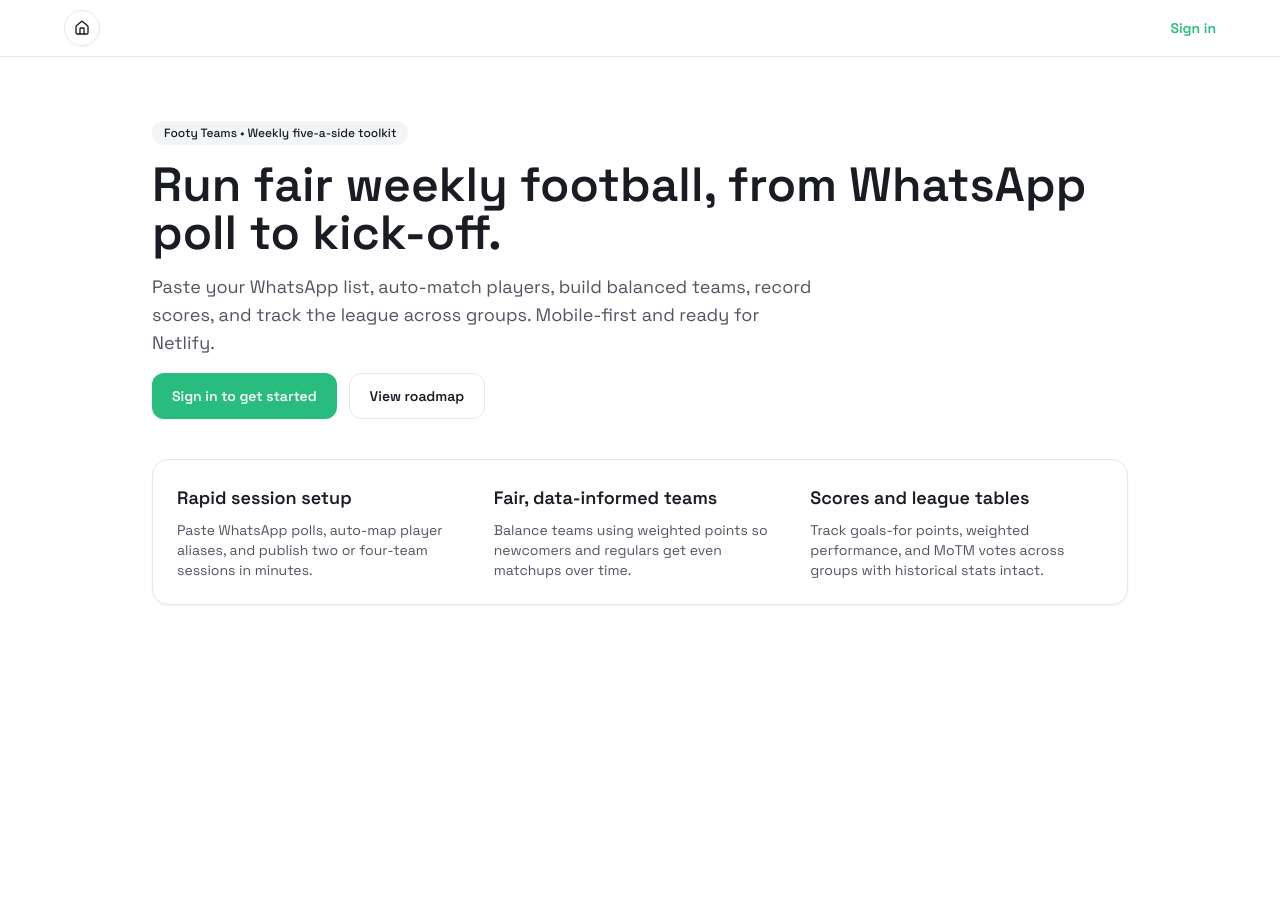
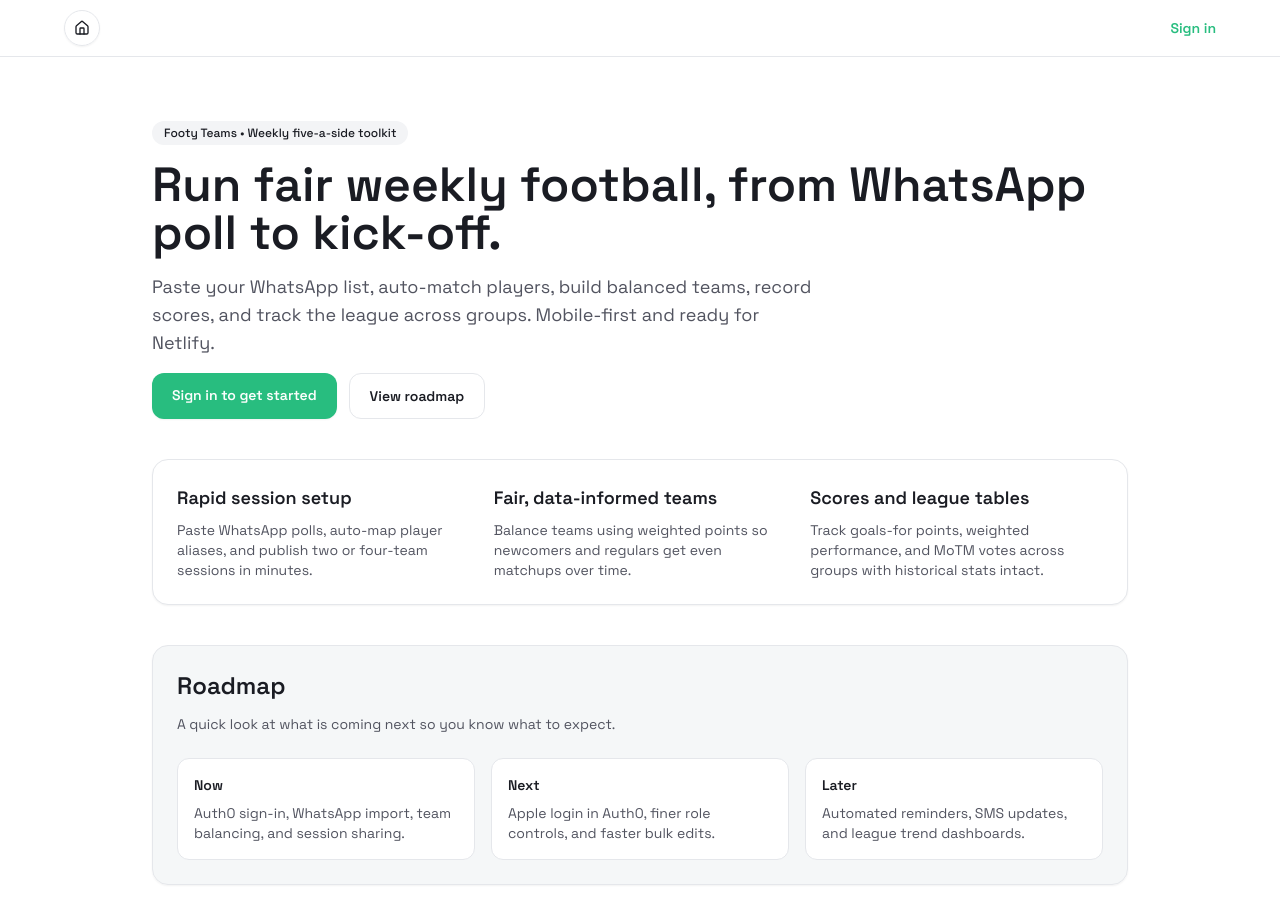
Before and after one commit to magnacharlie1/Footy_Teams, a Next.js app in the folder footy-teams/: page / in a window 1280 px wide. Shown: the top 924 px of the page. Before the commit the page ends 857 px from the top, so only its background shows below. Built offline with nearby package versions, Linux system fonts and the light colour scheme; no server answers.

Commit message:
Add landing page links

```diff
--- a/footy-teams/src/app/page.tsx
+++ b/footy-teams/src/app/page.tsx
@@ -1,4 +1,5 @@
 import { redirect } from "next/navigation";
+import Link from "next/link";
 
 import { auth } from "@/auth";
 
@@ -22,12 +23,18 @@ export default async function Home() {
           and track the league across groups. Mobile-first and ready for Netlify.
         </p>
         <div className="flex flex-wrap gap-3">
-          <button className="rounded-lg bg-primary px-5 py-3 text-sm font-semibold text-primary-foreground shadow-sm transition hover:brightness-110">
+          <Link
+            href="/login"
+            className="rounded-lg bg-primary px-5 py-3 text-sm font-semibold text-primary-foreground shadow-sm transition hover:brightness-110"
+          >
             Sign in to get started
-          </button>
-          <button className="rounded-lg border border-border px-5 py-3 text-sm font-semibold transition hover:border-foreground/40 hover:text-foreground">
+          </Link>
+          <Link
+            href="#roadmap"
+            className="rounded-lg border border-border px-5 py-3 text-sm font-semibold transition hover:border-foreground/40 hover:text-foreground"
+          >
             View roadmap
-          </button>
+          </Link>
         </div>
       </div>
 
@@ -51,6 +58,38 @@ export default async function Home() {
           </p>
         </div>
       </section>
+
+      <section
+        id="roadmap"
+        className="rounded-2xl border border-border bg-muted/40 p-6 shadow-sm"
+      >
+        <div className="flex flex-col gap-3">
+          <h2 className="text-2xl font-semibold">Roadmap</h2>
+          <p className="text-sm text-muted-foreground">
+            A quick look at what is coming next so you know what to expect.
+          </p>
+        </div>
+        <div className="mt-6 grid gap-4 md:grid-cols-3">
+          <div className="rounded-xl border border-border bg-card p-4">
+            <p className="text-sm font-semibold">Now</p>
+            <p className="mt-2 text-sm text-muted-foreground">
+              Auth0 sign-in, WhatsApp import, team balancing, and session sharing.
+            </p>
+          </div>
+          <div className="rounded-xl border border-border bg-card p-4">
+            <p className="text-sm font-semibold">Next</p>
+            <p className="mt-2 text-sm text-muted-foreground">
+              Apple login in Auth0, finer role controls, and faster bulk edits.
+            </p>
+          </div>
+          <div className="rounded-xl border border-border bg-card p-4">
+            <p className="text-sm font-semibold">Later</p>
+            <p className="mt-2 text-sm text-muted-foreground">
+              Automated reminders, SMS updates, and league trend dashboards.
+            </p>
+          </div>
+        </div>
+      </section>
     </main>
   );
 }
```
